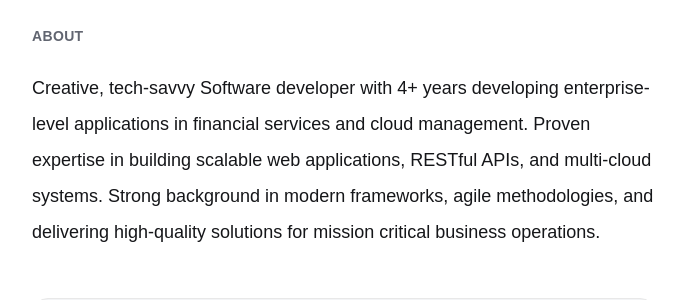
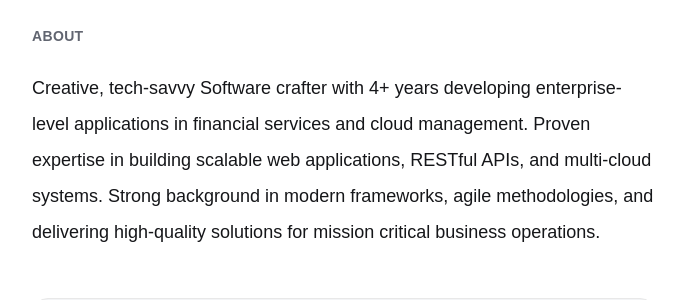
Before and after one commit to orhantugrul/orhantugrul.dev, a SvelteKit app: page / in a window 1280 px wide. Shown: the part 198-498 px from the top of the page, without its empty margins (296-983 px from the left). Built offline with nearby package versions, Linux system fonts and the light colour scheme.

Commit message:
fix: standardize job title to "Software Crafter" across all relevant files for consistency

```diff
--- a/src/routes/+layout.svelte
+++ b/src/routes/+layout.svelte
@@ -56,7 +56,7 @@
   <meta property="og:type" content="website" />
   <meta
     property="og:site_name"
-    content="Orhan Tugrul Sahin - Software Developer"
+    content="Orhan Tugrul Sahin - Software Crafter"
   />
   <meta property="og:locale" content="en_US" />
   <meta name="referrer" content="strict-origin-when-cross-origin" />
--- a/src/routes/+page.svelte
+++ b/src/routes/+page.svelte
@@ -6,7 +6,7 @@
 
   const title = "Software Crafter | Orhan Tugrul Sahin";
   const description =
-    "Non-titled software developer building " +
+    "Non-titled software crafter building " +
     "highly scalable, high performance solutions.";
 </script>
 
@@ -38,7 +38,7 @@
     <p
       class="mb-12 text-base leading-relaxed text-black md:text-lg md:leading-loose dark:text-smoke"
     >
-      Creative, tech-savvy Software developer with 4+ years developing
+      Creative, tech-savvy Software crafter with 4+ years developing
       enterprise-level applications in financial services and cloud management.
       Proven expertise in building scalable web applications, RESTful APIs, and
       multi-cloud systems. Strong background in modern frameworks, agile
```
Also changed, not shown: static/manifest.json, 1 other file (tests, documents, lock files or other folders).
